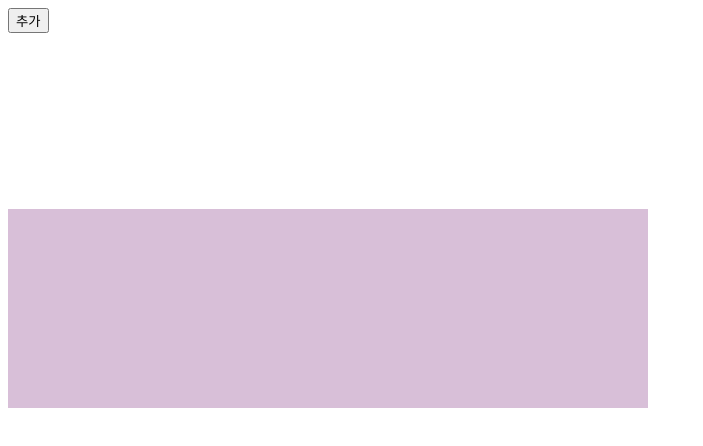
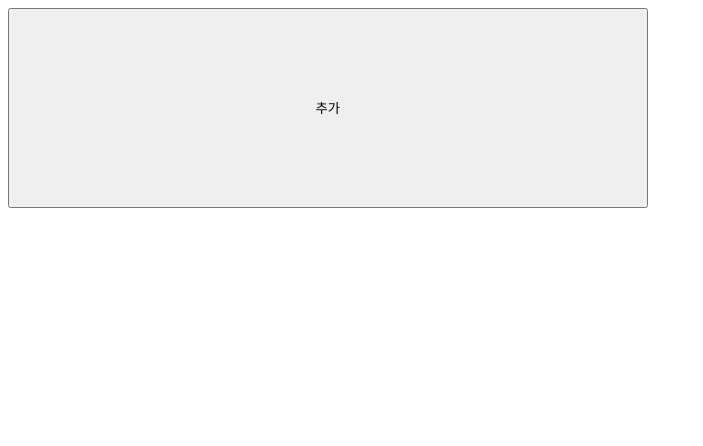
Before and after one commit to mia02125/starcraft_react, a React (Create React App) app: page / in a window 1280 px wide. Shown: the top 446 px of the page, without its empty margins (0-703 px from the left). Built offline with nearby package versions, Linux system fonts and the light colour scheme.

Commit message:
재궇ㄴ

```diff
--- /dev/null
+++ b/src/content.tsx
@@ -0,0 +1,33 @@
+import React, { useState } from 'react';
+import './css/main-page.css';
+import { UnitList } from './unitZone';
+import { Factory } from './unitFactory';
+
+function App() {
+
+    const [ factory, setFactory ] = useState<JSX.Element[]>([]);
+    const [ zone, setZone ] = useState<JSX.Element[]>([]);
+
+    const handlerAdd = () => {
+        setFactory([...factory, <Factory  num={factory.length+1}/>])
+        // unitZone 추가 기능
+        setZone([...zone, <UnitList />])
+    }
+
+    return (
+
+        <div className={'main-container'}>
+
+            <button onClick={() =>handlerAdd()}>추가</button>
+
+            {factory.map(item => {
+                return item
+            })}
+            {zone.map(item => {
+                return item
+            })}
+        </div>
+    )
+}
+
+export default App;
--- a/src/index.tsx
+++ b/src/index.tsx
@@ -1,17 +1,13 @@
 import React from 'react';
 import ReactDOM from 'react-dom';
 import { RecoilRoot } from 'recoil';
-import UnitFactory from './unitFactory_sub';
-import UnitZone from './unitZone';
+import Content from './content';
 import './css/main-page.css';
 
 
 ReactDOM.render(
   <RecoilRoot>
-    <div className={'main-container'}>
-      <UnitFactory  />
-      <UnitZone />
-    </div>
+    <Content />
   </RecoilRoot>,
   document.getElementById('root')
 );
--- a/src/unitFactory.tsx
+++ b/src/unitFactory.tsx
@@ -1,72 +1,65 @@
-import React from 'react';
+import React, { useState } from 'react';
 import { atom, useRecoilState } from 'recoil';
+
 import './css/main-page.css';
 
 class IdGenerate {
-    private static id : number = 1;
-    public static new(count : number) {
-        if(count < 1) {
+    private static id : number = 0;
+    public static new(num : number) {
+        if(num < 1) {
             return IdGenerate.id++;
         } else {
-            count += 1;
-            return count++;
+            return num++;
         }
     }
 }
 
 export interface unit {
-    id? : number
+    idx? : number
     NAME : string
     HP : number
-    ADK : number
+    ATTACK : number
+    TEAM? : string
 }
 
 interface unitState {
     units : unit[]
-    selectedUnitId? : number
+    selectedId? : 0
 }
 
 export const unitStateData = atom<unitState>({
-    key : 'units',
+    key : 'unitState',
     default : {
         units : []
     }
-});
+})
 
-const UnitCreater = () => {
+export const Factory = (prop : {num : number}) => {
 
-    const [ unitState, setUnitStatus ] = useRecoilState(unitStateData);
+    const [ unitState, setUnitState ] = useRecoilState(unitStateData);
 
-    const unitCreater = (name : string, hp : number, adk : number, id? : number) => {
-        const unitData : unitState = {
-            units : [...unitState.units, { id : id ?? IdGenerate.new(unitState.units.length), NAME : name, HP : hp, ADK : adk }]
+    const unitCreater = (name : string, hp : number, attack : number, teamNum : string, id? : number) => {
+        const state : unitState =   {
+            units : [...unitState.units, {idx : id ?? IdGenerate.new(unitState.units.length), NAME : name, HP : hp, ATTACK : attack, TEAM : teamNum  }]
         }
-        setUnitStatus(unitData);
-    };
+        setUnitState(state)
+    }
 
     return (
         <div className="main-item1">
-            <h1>팩토리</h1>
+            <h1>팩토리 {prop.num}</h1>
             <br/>
-            <button onClick={() => unitCreater('마린', 100, 15)}>마린</button>
+            <button onClick={() => unitCreater('마린', 100, 15, String(prop.num))}>마린</button>
             &nbsp;
             <span>마린 ( HP : 100 | APK : 15 )</span>
             <br/>
-            <button onClick={() => unitCreater('파이어뱃', 150, 20)}>파이어뱃</button>
+            <button onClick={() => unitCreater('파이어뱃', 150, 20, String(prop.num))}>파이어뱃</button>
             &nbsp;
             <span>파이어뱃 ( HP : 150 | APK : 20 )</span>
             <br/>
-            <button onClick={() => unitCreater('뮤탈', 200, 8)}>뮤탈</button>
+            <button onClick={() => unitCreater('뮤탈', 200, 12, String(prop.num))}>뮤탈</button>
             &nbsp;
             <span>뮤탈 ( HP : 200 | APK : 8 )</span>
         </div>
     )
 }
-
-function App() {
-    return (
-        <UnitCreater/>
-    )
-}
-
-export default App;
--- a/src/unitFactory_sub.tsx
+++ /dev/null
@@ -1,85 +0,0 @@
-import React, { useState } from 'react';
-import { atom, useRecoilState } from 'recoil';
-import './css/main-page.css';
-
-class IdGenerate {
-    private static id : number = 0;
-    public static new() {
-        return IdGenerate.id++;
-    }
-}
-
-interface unit {
-    idx? : number
-    NAME : string
-    HP : number
-    ATTACK : number
-    TEAM? : string
-}
-
-interface unitState {
-    units : unit[]
-    selectedId? : 0
-}
-
-const unitStateData = atom<unitState>({
-    key : 'unitState',
-    default : {
-        units : []
-    }
-})
-
-const Factory = (prop : {num : number}) => {
-
-    const [ unitState, setUnitState] = useRecoilState(unitStateData);
-
-    const unitCreater = (name : string, hp : number, attack : number, teamNum : string, id? : number) => {
-        const state : unitState =   {
-            units : [...unitState.units, {idx : id ?? IdGenerate.new(), NAME : name, HP : hp, ATTACK : attack, TEAM : teamNum  }]
-        }
-        setUnitState(state)
-        console.log(unitState)
-    }
-
-    return (
-        <div className="main-item1">
-            <h1>팩토리 {prop.num}</h1>
-            <br/>
-            <button onClick={() => unitCreater('마린', 100, 15, String(prop.num))}>마린</button>
-            &nbsp;
-            <span>마린 ( HP : 100 | APK : 15 )</span>
-            <br/>
-            <button onClick={() => unitCreater('파이어뱃', 150, 20, String(prop.num))}>파이어뱃</button>
-            &nbsp;
-            <span>파이어뱃 ( HP : 150 | APK : 20 )</span>
-            <br/>
-            <button onClick={() => unitCreater('뮤탈', 200, 12, String(prop.num))}>뮤탈</button>
-            &nbsp;
-            <span>뮤탈 ( HP : 200 | APK : 8 )</span>
-        </div>
-    )
-}
-
-
-
-
-function App() {
-
-    const [ factory, setFactory ] = useState<JSX.Element[]>([]);
-
-    const handlerAdd = () => {
-        setFactory([...factory, <Factory  num={factory.length+1}/>])
-        // unitZone 추가 기능
-    }
-
-    return (
-        <div>
-            <button onClick={() =>handlerAdd()}>추가</button>
-            {factory.map(item => {
-                return item
-            })}
-        </div>
-    )
-}
-
-export default App;
--- a/src/unitZone.tsx
+++ b/src/unitZone.tsx
@@ -1,13 +1,15 @@
 import React from 'react';
-import { useRecoilState, useRecoilValue } from 'recoil';
+import { useRecoilValue } from 'recoil';
 import './css/main-page.css';
 import { unit, unitStateData } from './unitFactory';
 
 
-const UnitList = () => {
+export const UnitList = () => {
+
     const unitState = useRecoilValue(unitStateData);
+
     return (
-        <div className="main-item3">
+        <div className="main-item2">
             {unitState.units.map(unit => {
                 return <UnitListItem unit={unit}/>
             })}
@@ -16,25 +18,9 @@
 }
 
 const UnitListItem = (prop : {unit : unit}) => {
-
-    const [ unitState, setUnitState ] = useRecoilState(unitStateData);
-
-    const selectedUnitId = (id : number) => {
-        setUnitState(prev => {return {...prev, selectedUnitId : id}});
-    }
-
     return (
-        <div className={unitState.selectedUnitId === prop.unit.id ? 'selected': ''} onClick={() => selectedUnitId(prop.unit.id || 0)}>
-            <span>{prop.unit.NAME} | hp : {prop.unit.HP} | adk : {prop.unit.ADK}</span>
+        <div>
+            <span>{prop.unit.NAME} | hp : {prop.unit.HP} | adk : {prop.unit.ATTACK}</span>
         </div>
     )
 }
-
-
-function App() {
-    return (
-        <UnitList />
-    )
-}
-
-export default App;
```
Also changed, not shown: src/frame.tsx (deleted, +0 -19 lines).
